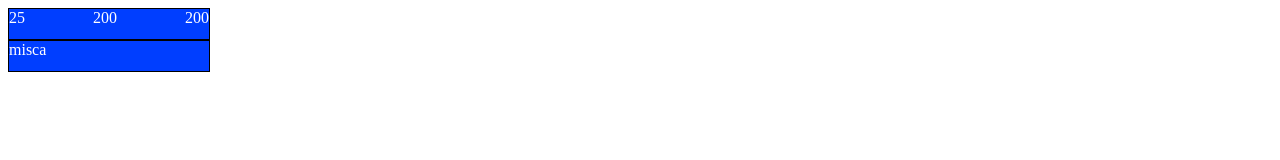
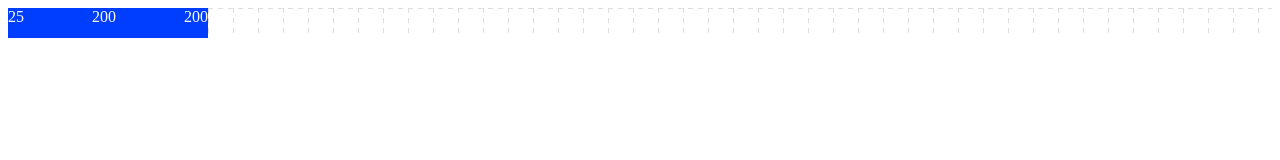
Before and after one commit to Smdonline/front, a plain HTML site: page index.html in a window 1280 px wide. Drawn offline with Linux system fonts and the light colour scheme.

Commit message:
add grid background

```diff
--- a/index.html
+++ b/index.html
@@ -9,27 +9,42 @@
     <style>
         .selector{
             min-height: 30px;
-            border: 1px solid black;
             background-color: #003eff;
             color:white;
             display: flex;
             justify-content: space-between;
         }
-        .inizio{
+        .dashed-grid-paper {
 
+            --grid-size: 25px;
+            --grid-strength: 1px;
+            --grid-dash: 10px;
+            --grid-gap: 5px;
+            --grid-color: #ddd;
+            --paper-color: #fff;
+
+            background-color: var(--paper-color);
+            background-size: var(--grid-dash) var(--grid-dash), var(--grid-size) var(--grid-size);
+            background-image:
+                    linear-gradient(to bottom, transparent var(--grid-gap), var(--paper-color) var(--grid-gap)),
+                    linear-gradient(to right, var(--grid-color) var(--grid-strength), transparent var(--grid-strength)),
+                    linear-gradient(to right, transparent var(--grid-gap), var(--paper-color) var(--grid-gap)),
+                    linear-gradient(to bottom, var(--grid-color) var(--grid-strength), transparent var(--grid-strength));
         }
-        .fine{
 
-
-        }
-        .center{
-
-        }
     </style>
 </head>
 <body>
-<div class="selector"><span class="inizio">inizio</span> <span class="center">center</span> <span class="fine">fine</span></div>
-<div class="selector">misca</div>
+<div class="dashed-grid-paper">
+    <div class="selector">
+        <span class="inizio">inizio</span>
+        <span class="center">center</span>
+        <span class="fine">fine</span>
+    </div>
+
+</div>
+
+
 
 <script>
     var step=25;
@@ -40,11 +55,12 @@
     $( ".selector" ).draggable({
         axis: "x,y",
         grid: [ step,step],
+        containment: "parent",
         drag: function( event, ui ) {
 
             // Keep the left edge of the element
             // at least 100 pixels from the container
-            $('.inizio').text(ui.position.left);
+            $('.inizio').text(parseInt(ui.position.left/100)+":"+parseFloat(ui.position.left%100));
         },
         create: function( event, ui ) {
             $('.center').text(step*8);
@@ -57,6 +73,7 @@
         grid: [ step],
         maxWidth: 12*4*step,
         minWidth: step,
+        containment: "parent",
         resize: function( event, ui ) {
             $('.center').text(ui.size.width / (step*4) );
             $('.fine').text(ui.position.right );
```
